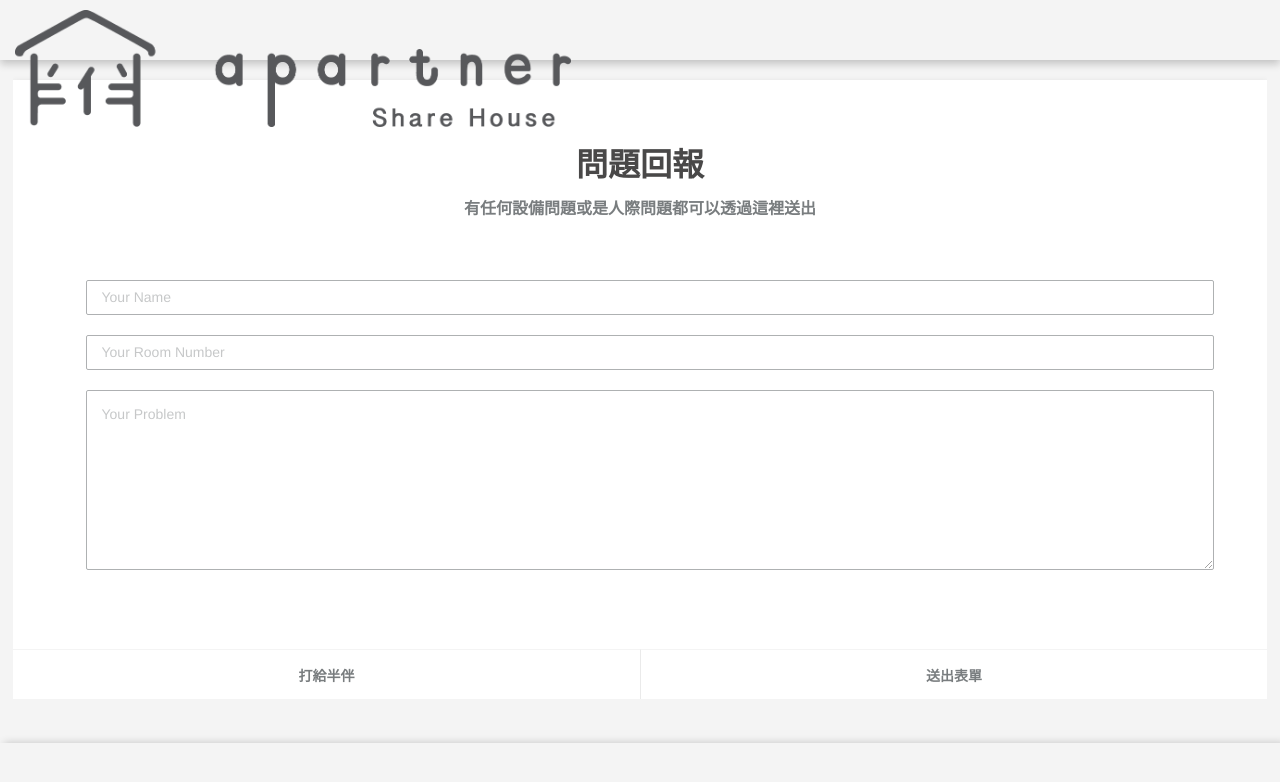
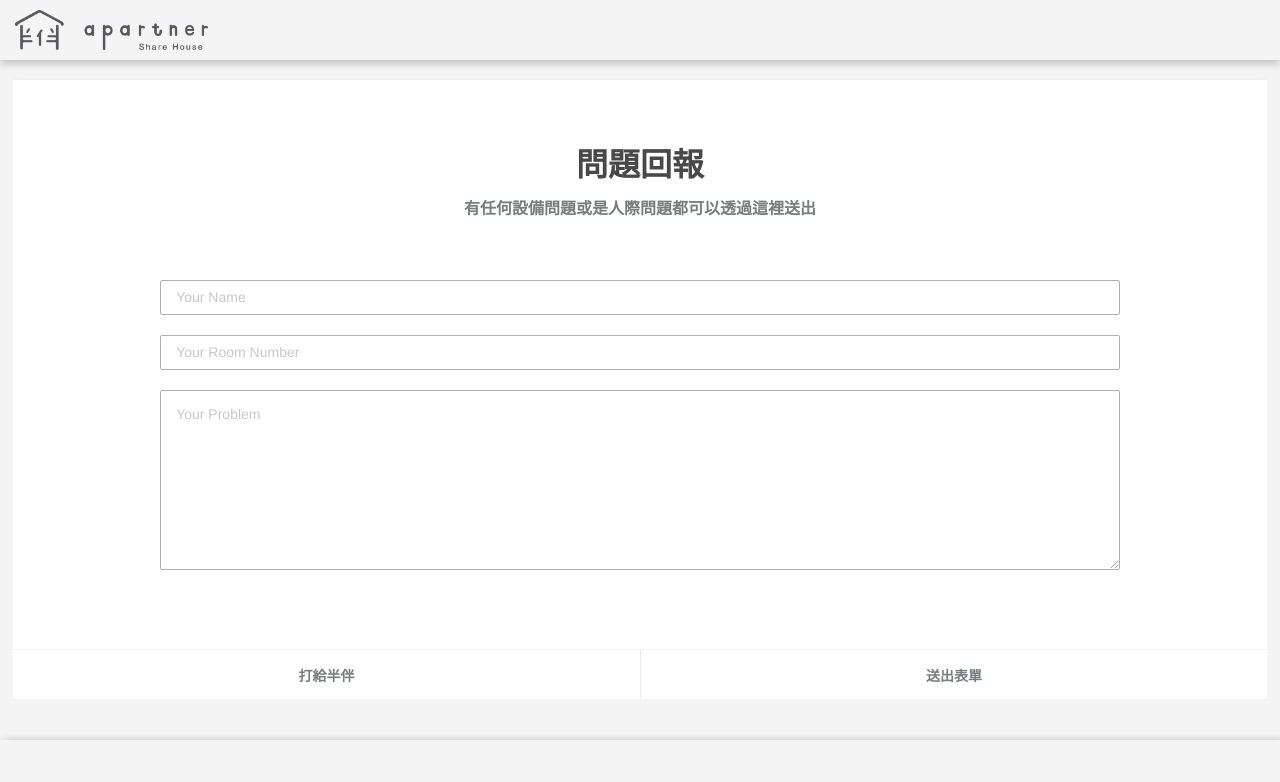
Before and after one commit to Linchi1997yeh/WelivingFullStack, a Vue app in the folder client/: page /reportproblem in a window 1280 px wide. Shown: the top 782 px of the page. Built offline with nearby package versions, Linux system fonts and the light colour scheme; some icons are missing; what vue-resource, vuescroll would draw is missing.

Commit message:
Fix Centering problems

```diff
--- a/client/src/components/layout/EmptyHouseContainer.vue
+++ b/client/src/components/layout/EmptyHouseContainer.vue
@@ -4,10 +4,10 @@
     <div class="cardContainer">
       <table class="parent" style="height:60px;">
         <tr>
-          <td class="child" width="20%">
+          <td class="child" width="25%">
             <img src="../../assets/Examples/example_avatar.png" alt="Host Avatar" class="image-cropper" />
           </td>
-          <td class="child" width="50%">
+          <td class="child" width="80%">
             <h2>{{emptyRoom.houseName}} Room {{emptyRoom.roomName}}</h2>
             <h4>NT${{emptyRoom.price}}/月</h4>
           </td>
@@ -105,7 +105,7 @@ h2{
 button{
     width:50%;
     border:0px;
-    height:40px;
+    height:50px;
     background-color: #fff;
     color:#797D7F;
     font-size: 14px;
--- a/client/src/components/layout/Header.vue
+++ b/client/src/components/layout/Header.vue
@@ -1,7 +1,7 @@
 <template>
   <header class="header">
     <div class="container inline">
-      <router-link to="notification" class="title">
+      <router-link to="/notification" class="title">
         <div class="logo">
           <img src="../../assets/icons/apartner_logo.png">
         </div>
@@ -53,16 +53,19 @@ button{
 }
 
 .logo{
-  height:auto;
+  max-height:60px;
   max-width:50%;
   margin:0 0 0 5px;
   display: inline-block;
+  object-fit: scale-down;
 }
 .logo img{
-  height:auto;
+  /* height:auto; */
+  max-height:45px;
   max-width:90%;
   display: inline-block;
   vertical-align: middle;
+  object-fit: scale-down;
 }
 
 .inline{
--- a/client/src/components/layout/NotificationContainer.vue
+++ b/client/src/components/layout/NotificationContainer.vue
@@ -77,7 +77,7 @@ export default {
   text-align: left;
   font-family: arial;
   display: inline-block;
-  margin:5px;
+  margin:0 0 20px 0;
 }
 h3,h2{
     display:inline-block;
--- a/client/src/components/layout/ToolBar.vue
+++ b/client/src/components/layout/ToolBar.vue
@@ -44,13 +44,19 @@ export default {
 }
 
 .toolBar{
-  margin:6%;
+  /* margin:6%; */
   text-decoration: none;
   font-size:22px;
   padding:15px 0px;
+  max-width:100%;
+  object-fit: scale-down;
+  display: inline-block;
+  width:20%;
+  text-align: center;
 }
 .toolBar i{
-  max-width:100%;
+  /* max-width:100%; */
+  width:20%;
   height:auto;
 }
 
--- a/client/src/views/Login.vue
+++ b/client/src/views/Login.vue
@@ -64,8 +64,6 @@ export default {
     margin-top:20%;
     margin-bottom: 30%;
     overflow: hidden;
-    /* position: relative; */
-    /* width: 80%; */
     text-align: center;
     display: inline-block;
 }
@@ -74,6 +72,7 @@ export default {
   height:100%;
   width:100%;
   overflow:hidden;
+  text-align:center;
 }
 input,select{
     border: 1px solid #fff;
@@ -84,7 +83,8 @@ input,select{
     padding: 6px 15px;
     margin: 10px;
     color:#fff;
-    width: 200px;
+    max-width:100%;
+    width:55%;
   }
   input:focus {
     color: #fff;
@@ -103,7 +103,8 @@ button{
     padding: 6px 15px;
     margin: 10px;
     color:#fff;
-    width: 200px;
+    max-width:100%;
+    width:55%;
 }
 .logo{
   max-width:40%;
--- a/client/src/views/ReportProblem.vue
+++ b/client/src/views/ReportProblem.vue
@@ -89,7 +89,8 @@ input{
     border-radius: 2px;
     font-size: 14px;
     height: 35px;
-    width:100%;
+    max-width:100%;
+    width:85%;
     padding: 15px 15px;
     margin: 10px;
     color:#fff;
@@ -108,7 +109,8 @@ input{
     border-radius: 2px;
     font-size: 14px;
     height: 180px;
-    width:100%;
+    max-width:100%;
+    width:85%;
     padding: 15px 15px;
     margin: 10px;
     color:#fff;
```
